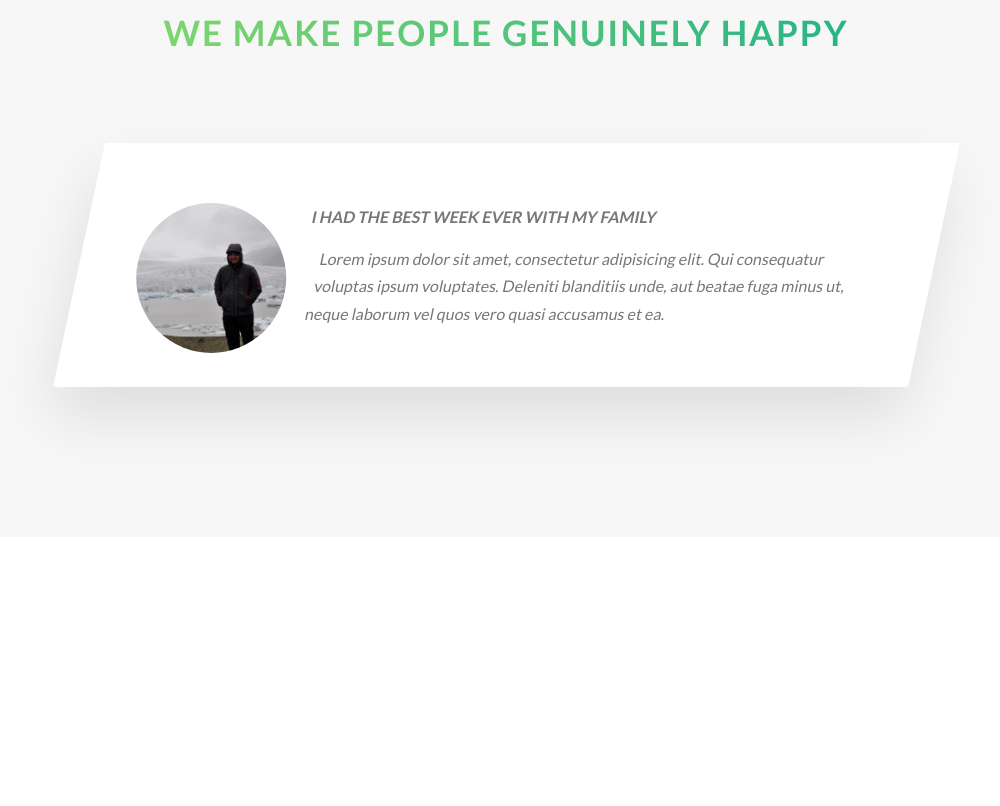
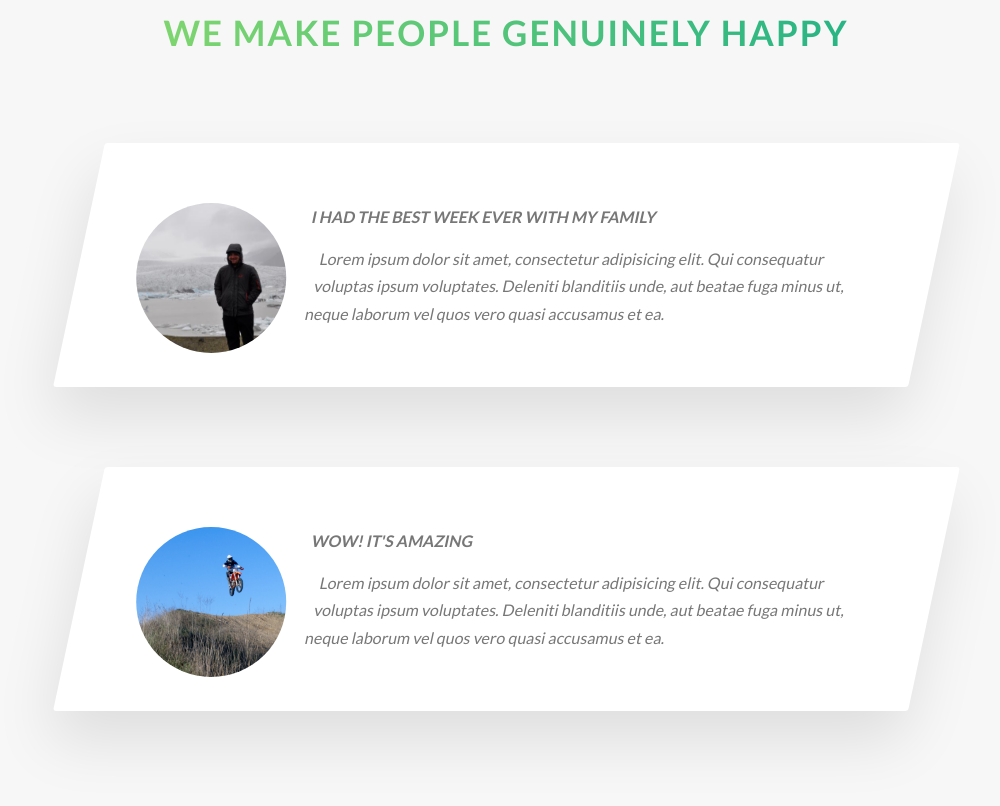
Before and after one commit to tintildev/Learn_CSS, a website: page Projekt_Natours/index.html in a window 1280 px wide. Shown: the part 3503-4309 px from the top of the page, without its empty margins (134-1134 px from the left). Before the commit the page ends 4070 px from the top, so only its background shows below. Drawn offline with Linux system fonts and the light colour scheme.

Commit message:
Second story
Second story

```diff
--- a/Projekt_Natours/index.html
+++ b/Projekt_Natours/index.html
@@ -227,6 +227,21 @@
                         </div>
                     </div>
                 </div>
+
+                <div class="row">
+                    <div class="story">
+                        <figure class="story__shape">
+                            <img src="img/mk-0.jpg" alt="Martin Klestil" class="story__img">
+                            <figcaption class="story__caption">Martin Klestil</figcaption>
+                        </figure>
+                        <div class="sotry__text">
+                            <h3 class="heading-tertiary u-margin-bottom-small">WOW! it's amazing</h3>
+                            <p>
+                                Lorem ipsum dolor sit amet, consectetur adipisicing elit. Qui consequatur voluptas ipsum voluptates. Deleniti blanditiis unde, aut beatae fuga minus ut, neque laborum vel quos vero quasi accusamus et ea.
+                            </p>
+                        </div>
+                    </div>
+                </div>
             </section>
         </main>
 
```
Also changed, not shown: Projekt_Natours/img/mk-0.jpg (added).
